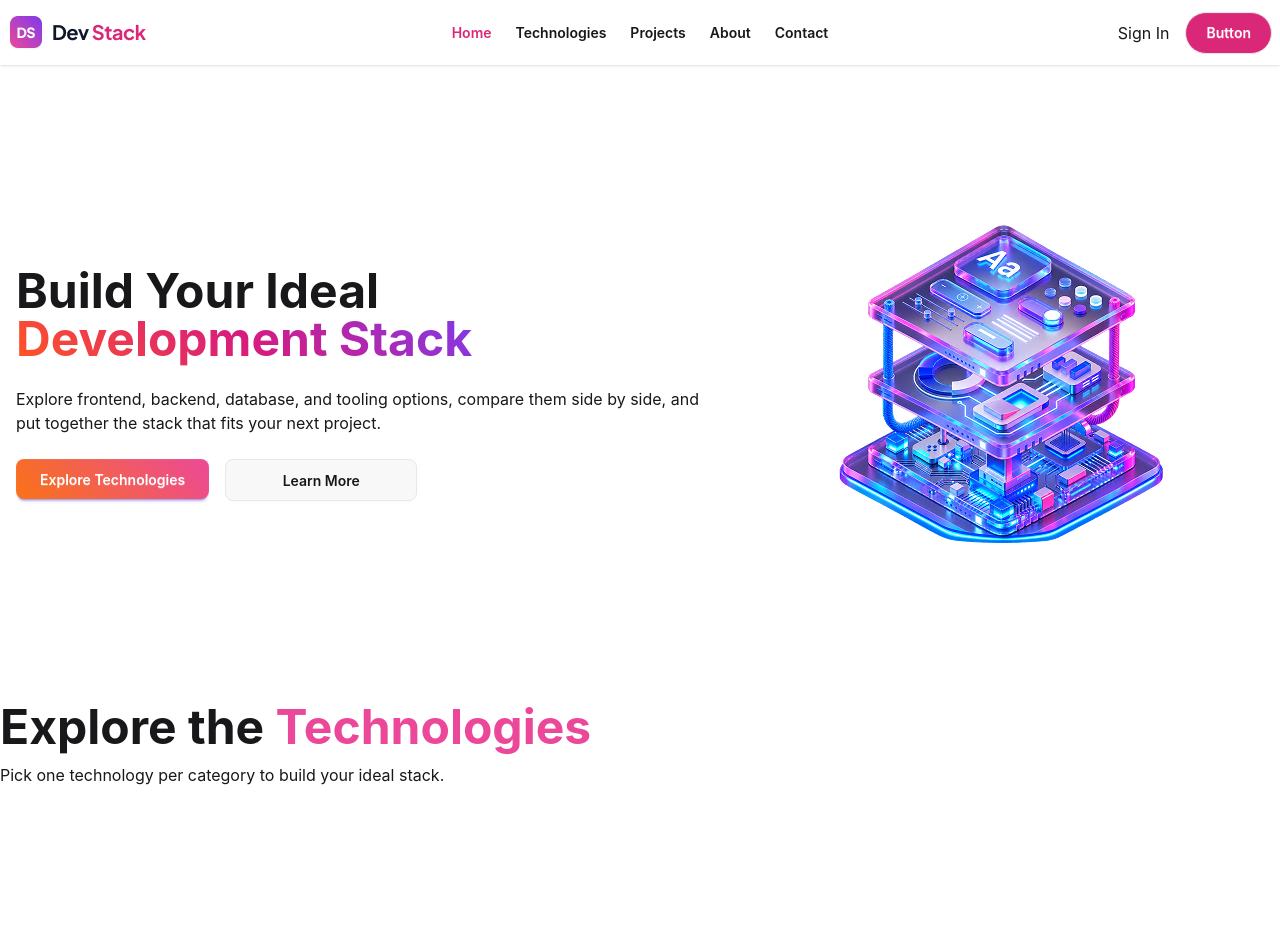
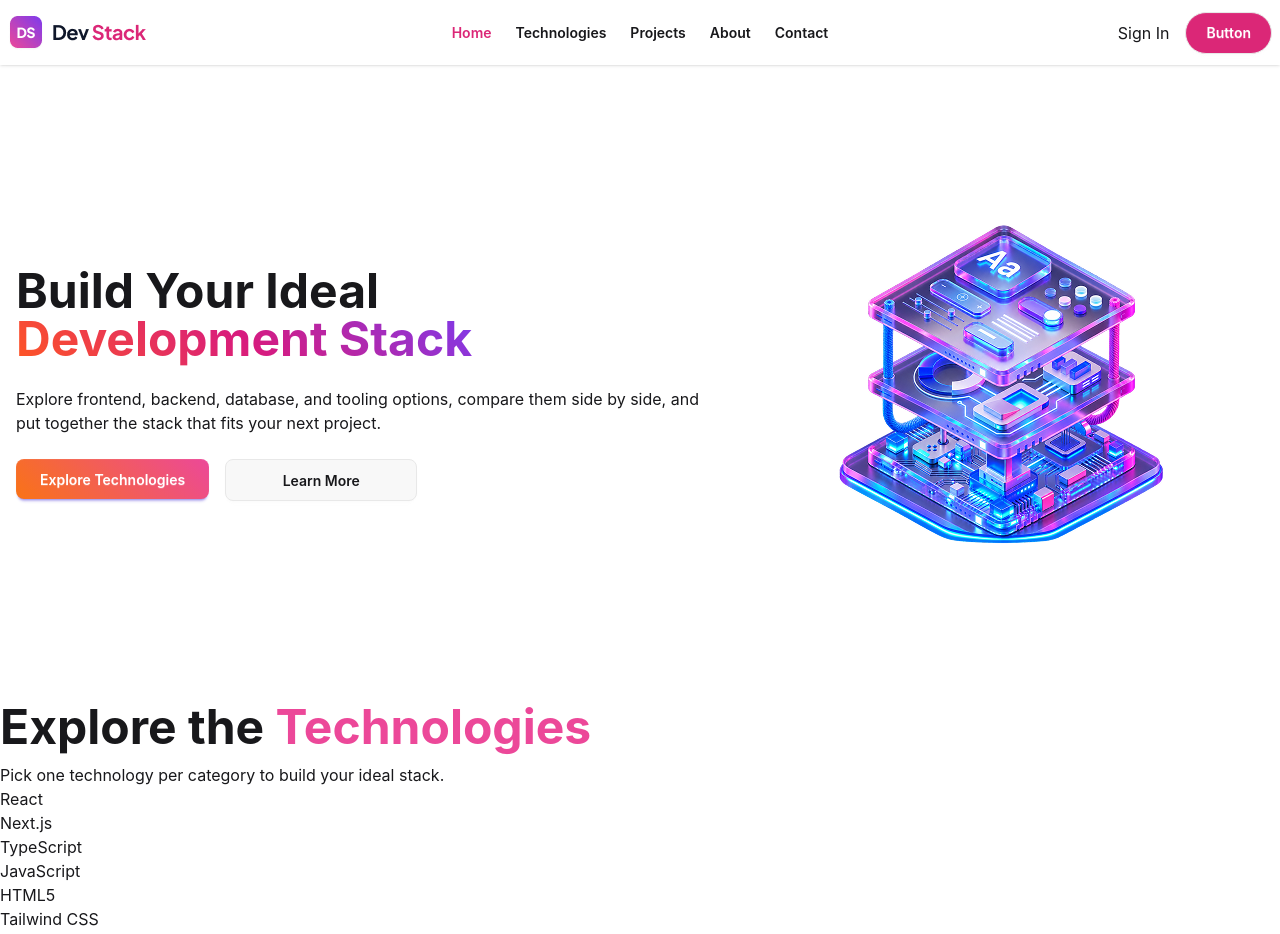
Before and after one commit to shamsu082277/Dev-Stack, a React (Vite) app: page / in a window 1280 px wide. Shown: the top 934 px of the page. Before the commit the page ends 800 px from the top, so only its background shows below. Built offline with nearby package versions, Linux system fonts and the light colour scheme.

Commit message:
Solve stack array type issue

```diff
--- a/src/App.tsx
+++ b/src/App.tsx
@@ -4,7 +4,7 @@ import Navbar from "./components/Navbar"
 import Technologies from "./components/Technologies"
 import type IStack from "./types/stackType"
 
-const stackFetch = async() : Promise<IStack>=>{
+const stackFetch = async() : Promise<IStack[]>=>{
   const res = await fetch('/technology.json')
   const data = await res.json();
   return data;
--- a/src/components/Stack.tsx
+++ b/src/components/Stack.tsx
@@ -1,11 +1,19 @@
-import { use } from "react";
+import type IStack from "../types/stackType";
 
-const Stack = ({stackPromise}) => {
-    console.log(stackPromise);
-    const stack = use(stackPromise)
+interface StackProps {
+    stack: IStack[]
+}
+const Stack = ({stack}:StackProps) => {
     console.log(stack);
     return (
         <div>
+            {
+                stack.map((item)=>{
+                    return <div key={item.id}>
+                        {item.name}
+                    </div>
+                })
+            }
         </div>
     );
 };
--- a/src/components/Technologies.tsx
+++ b/src/components/Technologies.tsx
@@ -1,5 +1,14 @@
+import { use } from "react";
+import type IStack from "../types/stackType";
 import Stack from "./Stack";
-const Technologies = ({stackPromise}) => {
+
+interface StackProps{
+    stackPromise: Promise<IStack[]>
+}
+
+const Technologies = ({stackPromise}:StackProps) => {
+    const stack = use(stackPromise)
+
     return (
         <div className="container mx-auto">
             <div>
@@ -8,7 +17,7 @@ const Technologies = ({stackPromise}) => {
             </div>
             {/* Technologies card */}
             <div>
-            <Stack stackPromise = {stackPromise}></Stack>
+            <Stack stack = {stack}></Stack>
             </div>
         </div>
     );
```
